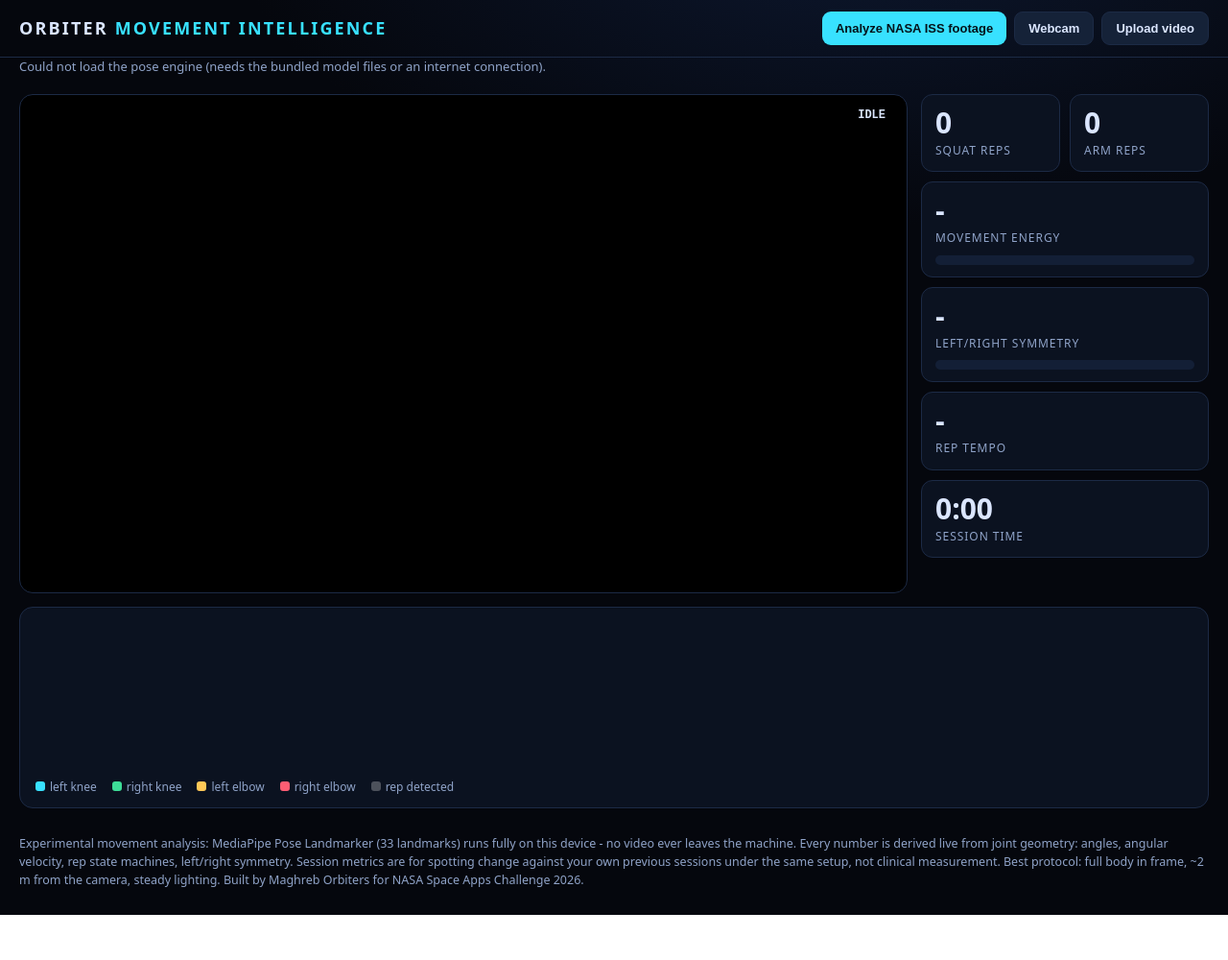
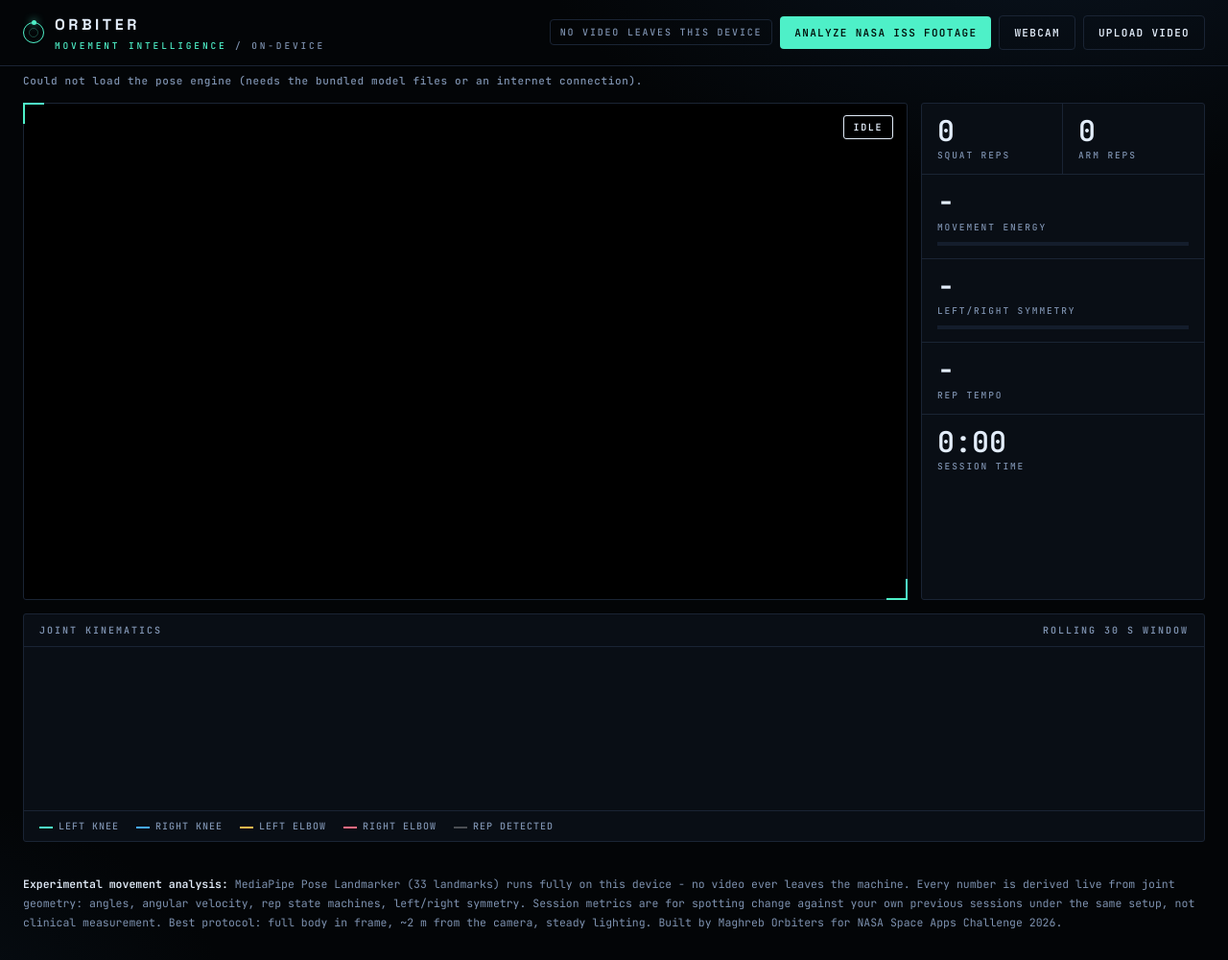
Before and after one commit to walsoup/maghreb-orbiters, a plain HTML site: page index.html in a window 1280 px wide. Shown: the whole page at 96% size. Before the commit the page ends 953 px from the top, so only its background shows below. Drawn offline with Linux system fonts and the light colour scheme.

Commit message:
De-slop visual pass: flight-instrument design system
- Space Grotesk + JetBrains Mono typography (Google Fonts)
- Phosphor-mint accent, near-black instrument panels, hairline
  dividers instead of card grid
- Orbit-mark logo, corner brackets on the video stage, mono
  mission tag, square ghost buttons
- Rail becomes one instrument panel with stacked readouts
- Chart panel gets a titled header strip and line-swatch legend

```diff
--- a/index.html
+++ b/index.html
@@ -3,57 +3,86 @@
 <head>
 <meta charset="utf-8">
 <meta name="viewport" content="width=device-width, initial-scale=1">
-<title>Orbiter - movement intelligence from ordinary video</title>
+<link rel="preconnect" href="https://fonts.googleapis.com">
+<link rel="preconnect" href="https://fonts.gstatic.com" crossorigin>
+<link href="https://fonts.googleapis.com/css2?family=Space+Grotesk:wght@400;500;700&family=JetBrains+Mono:wght@400;500;600&display=swap" rel="stylesheet">
+<title>ORBITER - Movement Intelligence</title>
 <style>
-  :root { --bg:#05070d; --panel:#0b1220; --line:#1c2a45; --text:#dbe6ff; --dim:#8fa3c8;
-          --cyan:#38e1ff; --green:#3ddc97; --amber:#ffc857; --red:#ff5d73; }
+  :root { --bg:#030507; --panel:#090e15; --line:#1a2434; --text:#e3edfa; --dim:#7e92b0;
+          --acc:#4ef0c8; --blue:#46a8ff; --amber:#ffb84d; --red:#ff6b81; }
   * { box-sizing:border-box; }
-  body { margin:0; background:radial-gradient(1200px 600px at 70% -10%, #0d1830 0%, var(--bg) 55%);
-         color:var(--text); font:15px/1.5 system-ui, sans-serif; min-height:100vh; }
-  header { display:flex; align-items:center; gap:14px; padding:12px 20px; border-bottom:1px solid var(--line); flex-wrap:wrap; }
-  h1 { font-size:18px; margin:0; letter-spacing:.12em; text-transform:uppercase; }
-  h1 span { color:var(--cyan); }
-  .src { margin-left:auto; display:flex; gap:8px; flex-wrap:wrap; }
-  button { background:var(--cyan); color:#04121a; border:0; padding:9px 14px; border-radius:9px;
-           font-weight:700; cursor:pointer; font-size:13px; }
-  button.alt { background:#152238; color:var(--text); border:1px solid var(--line); }
-  button:disabled { opacity:.45; cursor:default; }
-  main { display:grid; grid-template-columns: 1fr 300px; gap:14px; padding:14px 20px; max-width:1500px; margin:0 auto; }
+  ::selection { background:#4ef0c833; }
+  body { margin:0; background:
+         radial-gradient(900px 500px at 85% -10%, #0a1420 0%, transparent 60%),
+         radial-gradient(700px 500px at -10% 110%, #081018 0%, transparent 55%), var(--bg);
+         color:var(--text); font:15px/1.55 "Space Grotesk", system-ui, sans-serif; min-height:100vh; }
+  header { display:flex; align-items:center; gap:16px; padding:14px 24px; border-bottom:1px solid var(--line); flex-wrap:wrap; }
+  .mark { display:flex; align-items:center; gap:11px; }
+  .orbit { width:22px; height:22px; border:1.5px solid var(--acc); border-radius:50%; position:relative; flex:none; }
+  .orbit::before { content:""; position:absolute; width:5px; height:5px; background:var(--acc); border-radius:50%;
+                   top:-3px; left:50%; margin-left:-2.5px; box-shadow:0 0 8px var(--acc); }
+  .orbit::after { content:""; position:absolute; inset:5px; border:1px solid #4ef0c844; border-radius:50%; }
+  h1 { font-size:16px; margin:0; letter-spacing:.22em; font-weight:700; }
+  h1 em { font-style:normal; color:var(--acc); }
+  h1 small { display:block; font:500 9.5px "JetBrains Mono", monospace; letter-spacing:.3em; color:var(--dim); margin-top:2px; }
+  .src { margin-left:auto; display:flex; gap:8px; flex-wrap:wrap; align-items:center; }
+  .tag { font:500 10px "JetBrains Mono", monospace; letter-spacing:.18em; color:var(--dim);
+         border:1px solid var(--line); padding:6px 10px; border-radius:4px; }
+  button { font:600 11px "JetBrains Mono", monospace; letter-spacing:.12em; text-transform:uppercase;
+           background:var(--acc); color:#02120c; border:0; padding:10px 15px; border-radius:4px; cursor:pointer; }
+  button.alt { background:transparent; color:var(--text); border:1px solid var(--line); }
+  button.alt:hover { border-color:var(--acc); color:var(--acc); }
+  button:disabled { opacity:.4; cursor:default; }
+  main { display:grid; grid-template-columns: 1fr 296px; gap:14px; padding:16px 24px; max-width:1480px; margin:0 auto; }
   @media (max-width: 980px) { main { grid-template-columns:1fr; } }
-  #stage { position:relative; background:#000; border:1px solid var(--line); border-radius:14px; overflow:hidden; aspect-ratio:16/9; }
+  #stage { position:relative; background:#000; border:1px solid var(--line); border-radius:3px; aspect-ratio:16/9; }
+  #stage::before, #stage::after { content:""; position:absolute; width:20px; height:20px; z-index:6; pointer-events:none; }
+  #stage::before { top:-1px; left:-1px; border-top:2px solid var(--acc); border-left:2px solid var(--acc); }
+  #stage::after { bottom:-1px; right:-1px; border-bottom:2px solid var(--acc); border-right:2px solid var(--acc); }
   #stage video, #stage canvas { position:absolute; inset:0; width:100%; height:100%; }
   #stage video { object-fit:contain; }
-  #hud { position:absolute; left:12px; top:10px; font:700 12px/1.4 ui-monospace,monospace; color:var(--cyan);
-         text-shadow:0 0 8px #000; pointer-events:none; white-space:pre; }
-  #track { position:absolute; right:12px; top:10px; font:700 12px ui-monospace,monospace; padding:4px 10px;
-           border-radius:20px; background:#0009; pointer-events:none; }
-  #rail { display:flex; flex-direction:column; gap:10px; }
-  .stat { background:var(--panel); border:1px solid var(--line); border-radius:12px; padding:12px 14px; }
-  .stat b { font-size:30px; display:block; line-height:1.1; font-variant-numeric:tabular-nums; }
-  .stat span { color:var(--dim); font-size:12px; text-transform:uppercase; letter-spacing:.08em; }
-  .duo { display:grid; grid-template-columns:1fr 1fr; gap:10px; }
-  .gauge { height:10px; border-radius:6px; background:#131f36; overflow:hidden; margin-top:8px; }
-  .gauge i { display:block; height:100%; background:var(--cyan); width:0%; transition:width .2s; }
-  #chartcard { grid-column:1 / -1; background:var(--panel); border:1px solid var(--line); border-radius:14px; padding:12px 16px; }
-  #chart { width:100%; height:160px; display:block; }
-  .legend { display:flex; gap:16px; font-size:12px; color:var(--dim); margin-top:6px; flex-wrap:wrap; }
-  .legend i { display:inline-block; width:10px; height:10px; border-radius:3px; margin-right:5px; }
-  #report { display:none; position:fixed; inset:0; background:#02040acc; z-index:10; align-items:center; justify-content:center; padding:20px; }
+  #hud { position:absolute; left:14px; top:12px; font:500 11px/1.5 "JetBrains Mono", monospace; color:var(--acc);
+         text-shadow:0 0 6px #000, 0 0 6px #000; pointer-events:none; white-space:pre; letter-spacing:.04em; }
+  #track { position:absolute; right:14px; top:12px; font:600 10px "JetBrains Mono", monospace; letter-spacing:.16em;
+           padding:5px 10px; border:1px solid currentColor; border-radius:3px; background:#000000b0; pointer-events:none; }
+  #rail { background:var(--panel); border:1px solid var(--line); border-radius:3px; display:flex; flex-direction:column; }
+  .stat { padding:13px 16px; border-bottom:1px solid var(--line); }
+  .stat:last-child { border-bottom:0; }
+  .stat b { font:600 30px/1.05 "JetBrains Mono", monospace; display:block; font-variant-numeric:tabular-nums; }
+  .stat span { color:var(--dim); font:500 9.5px "JetBrains Mono", monospace; text-transform:uppercase; letter-spacing:.2em; display:block; margin-top:3px; }
+  .duo { display:grid; grid-template-columns:1fr 1fr; border-bottom:1px solid var(--line); }
+  .duo .stat { border-bottom:0; }
+  .duo .stat:first-child { border-right:1px solid var(--line); }
+  .gauge { height:4px; background:#141d2c; margin-top:9px; }
+  .gauge i { display:block; height:100%; background:var(--acc); width:0%; transition:width .2s; }
+  #chartcard { grid-column:1 / -1; background:var(--panel); border:1px solid var(--line); border-radius:3px; padding:0; }
+  #chartcard .head { display:flex; justify-content:space-between; align-items:center; padding:10px 16px; border-bottom:1px solid var(--line);
+                     font:600 10px "JetBrains Mono", monospace; letter-spacing:.2em; color:var(--dim); text-transform:uppercase; }
+  #chart { width:100%; height:170px; display:block; }
+  .legend { display:flex; gap:18px; font:500 10px "JetBrains Mono", monospace; letter-spacing:.1em; color:var(--dim); padding:9px 16px; border-top:1px solid var(--line); flex-wrap:wrap; text-transform:uppercase; }
+  .legend i { display:inline-block; width:14px; height:2px; margin-right:6px; vertical-align:middle; }
+  #report { display:none; position:fixed; inset:0; background:#010204d9; z-index:10; align-items:center; justify-content:center; padding:20px; }
   #report.open { display:flex; }
-  #report .card { background:var(--panel); border:1px solid var(--line); border-radius:16px; padding:22px 26px; max-width:560px; width:100%; max-height:88vh; overflow:auto; }
-  #report h2 { margin:0 0 4px; font-size:17px; }
-  .row { display:flex; justify-content:space-between; gap:10px; padding:7px 0; border-bottom:1px solid var(--line); font-size:14px; }
+  #report .card { background:var(--panel); border:1px solid var(--line); border-radius:3px; padding:24px 28px; max-width:580px; width:100%; max-height:88vh; overflow:auto; position:relative; }
+  #report .card::before { content:""; position:absolute; top:-1px; left:-1px; width:20px; height:20px; border-top:2px solid var(--acc); border-left:2px solid var(--acc); }
+  #report h2 { margin:0 0 4px; font-size:15px; letter-spacing:.18em; text-transform:uppercase; }
+  .row { display:flex; justify-content:space-between; gap:10px; padding:8px 0; border-bottom:1px solid var(--line); font-size:14px; }
   .row:last-child { border-bottom:0; }
-  .row b { font-variant-numeric:tabular-nums; }
+  .row b { font-family:"JetBrains Mono", monospace; font-variant-numeric:tabular-nums; font-weight:600; }
   .small { color:var(--dim); font-size:12px; }
-  #status { color:var(--dim); font-size:13px; padding:0 20px 4px; }
-  footer { padding:14px 20px 26px; color:var(--dim); font-size:12.5px; max-width:1500px; margin:0 auto; }
+  #status { color:var(--dim); font:500 11px "JetBrains Mono", monospace; letter-spacing:.06em; padding:8px 24px 0; }
+  footer { padding:18px 24px 30px; color:var(--dim); font:400 11.5px/1.7 "JetBrains Mono", monospace; max-width:1480px; margin:0 auto; }
+  footer b { color:var(--text); font-weight:600; }
 </style>
 </head>
 <body>
 <header>
-  <h1>Orbiter <span>Movement Intelligence</span></h1>
+  <div class="mark">
+    <div class="orbit"></div>
+    <h1>ORBITER<small><em>MOVEMENT INTELLIGENCE</em> / ON-DEVICE</small></h1>
+  </div>
   <div class="src">
+    <span class="tag">NO VIDEO LEAVES THIS DEVICE</span>
     <button id="b-sample">Analyze NASA ISS footage</button>
     <button class="alt" id="b-cam">Webcam</button>
     <button class="alt" id="b-upload">Upload video</button>
@@ -81,12 +110,13 @@
     <div class="stat"><b id="m-clock">0:00</b><span>session time</span></div>
   </div>
   <div id="chartcard">
+    <div class="head"><span>Joint kinematics</span><span>rolling 30 s window</span></div>
     <canvas id="chart"></canvas>
     <div class="legend">
-      <span><i style="background:#38e1ff"></i>left knee</span>
-      <span><i style="background:#3ddc97"></i>right knee</span>
-      <span><i style="background:#ffc857"></i>left elbow</span>
-      <span><i style="background:#ff5d73"></i>right elbow</span>
+      <span><i style="background:#4ef0c8"></i>left knee</span>
+      <span><i style="background:#46a8ff"></i>right knee</span>
+      <span><i style="background:#ffb84d"></i>left elbow</span>
+      <span><i style="background:#ff6b81"></i>right elbow</span>
       <span><i style="background:#ffffff44"></i>rep detected</span>
     </div>
   </div>
@@ -103,7 +133,7 @@
 </div></div>
 
 <footer>
-  Experimental movement analysis: MediaPipe Pose Landmarker (33 landmarks) runs fully on this device - no video ever leaves the machine.
+  <b>Experimental movement analysis:</b> MediaPipe Pose Landmarker (33 landmarks) runs fully on this device - no video ever leaves the machine.
   Every number is derived live from joint geometry: angles, angular velocity, rep state machines, left/right symmetry. Session metrics are
   for spotting change against your own previous sessions under the same setup, not clinical measurement. Best protocol: full body in frame,
   ~2 m from the camera, steady lighting. Built by Maghreb Orbiters for NASA Space Apps Challenge 2026.
@@ -173,8 +203,8 @@ async function loadEngine() {
 function drawSkeleton(lm, W, H, ok) {
   const sx = overlay.width / W, sy = overlay.height / H;
   og.save();
-  og.shadowColor = ok ? "#38e1ff" : "#ffc857"; og.shadowBlur = 12;
-  og.lineWidth = 3; og.strokeStyle = ok ? "#38e1ff" : "#ffc857"; og.lineCap = "round";
+  og.shadowColor = ok ? "#4ef0c8" : "#ffb84d"; og.shadowBlur = 12;
+  og.lineWidth = 3; og.strokeStyle = ok ? "#4ef0c8" : "#ffb84d"; og.lineCap = "round";
   og.beginPath();
   for (const [a,b] of BONES) { og.moveTo(lm[a].x*W*sx, lm[a].y*H*sy); og.lineTo(lm[b].x*W*sx, lm[b].y*H*sy); }
   og.stroke();
@@ -187,7 +217,7 @@ function drawSkeleton(lm, W, H, ok) {
     const tr = S.trails[k]; tr.push({x:pts[k].x, y:pts[k].y}); if (tr.length > 12) tr.shift();
     og.beginPath();
     tr.forEach((p, i) => { const X=p.x*W*sx, Y=p.y*H*sy; i ? og.lineTo(X,Y) : og.moveTo(X,Y); });
-    og.strokeStyle = "rgba(56,225,255,.22)"; og.lineWidth = 1.5; og.stroke();
+    og.strokeStyle = "rgba(78,240,200,.22)"; og.lineWidth = 1.5; og.stroke();
   }
 }
 
@@ -218,10 +248,10 @@ function processResult(res, t) {
   og.clearRect(0,0,overlay.width,overlay.height);
   S.frames++;
   const lm = res.landmarks && res.landmarks[0];
-  if (!lm) { trackEl.textContent = "LOST"; trackEl.style.color = "#ff5d73"; S.prev = null; S.prevVel = null; return; }
+  if (!lm) { trackEl.textContent = "LOST"; trackEl.style.color = "#ff6b81"; S.prev = null; S.prevVel = null; return; }
   const ok = visOK(lm);
   trackEl.textContent = ok ? "TRACKING" : "PARTIAL";
-  trackEl.style.color = ok ? "#3ddc97" : "#ffc857";
+  trackEl.style.color = ok ? "#4ef0c8" : "#ffb84d";
   S.detected++;
   if (S.t0 === null) S.t0 = t;
   S.tEnd = t;
@@ -282,13 +312,13 @@ function drawChart(t) {
   const H = chart.height = 160 * devicePixelRatio;
   const s = devicePixelRatio;
   cg.clearRect(0,0,W,H);
-  cg.strokeStyle = "#1c2a45"; cg.lineWidth = 1;
+  cg.strokeStyle = "#1a2434"; cg.lineWidth = 1;
   for (let d = 60; d <= 180; d += 60) {
     const y = H - (d / 200) * H;
     cg.beginPath(); cg.moveTo(0,y); cg.lineTo(W,y); cg.stroke();
-    cg.fillStyle = "#8fa3c8"; cg.font = `${10*s}px ui-monospace,monospace`; cg.fillText(d + "°", 4, y - 3);
+    cg.fillStyle = "#7e92b0"; cg.font = `${10*s}px ui-monospace,monospace`; cg.fillText(d + "°", 4, y - 3);
   }
-  const series = [["lKnee","#38e1ff"],["rKnee","#3ddc97"],["lElbow","#ffc857"],["rElbow","#ff5d73"]];
+  const series = [["lKnee","#4ef0c8"],["rKnee","#46a8ff"],["lElbow","#ffb84d"],["rElbow","#ff6b81"]];
   for (const [key, col] of series) {
     cg.beginPath(); cg.strokeStyle = col; cg.lineWidth = 1.6 * s;
     let started = false;
@@ -383,7 +413,7 @@ function endSession() {
   const d = (cur, old, unit, inv) => {
     if (old === undefined || old === null || !old) return "";
     const diff = cur - old, pct = Math.round(diff / (Math.abs(old) || 1) * 100);
-    const col = (inv ? diff < 0 : diff > 0) ? "#3ddc97" : "#ffc857";
+    const col = (inv ? diff < 0 : diff > 0) ? "#4ef0c8" : "#ffb84d";
     return ` <span style="color:${col}; font-size:12px">${pct >= 0 ? "+" : ""}${pct}% vs last session</span>`;
   };
   note.textContent = `Quality ${q}% - duration ${Math.round(m.dur)}s. Derived live from joint geometry; compare only against your own sessions under the same setup.`;
```
